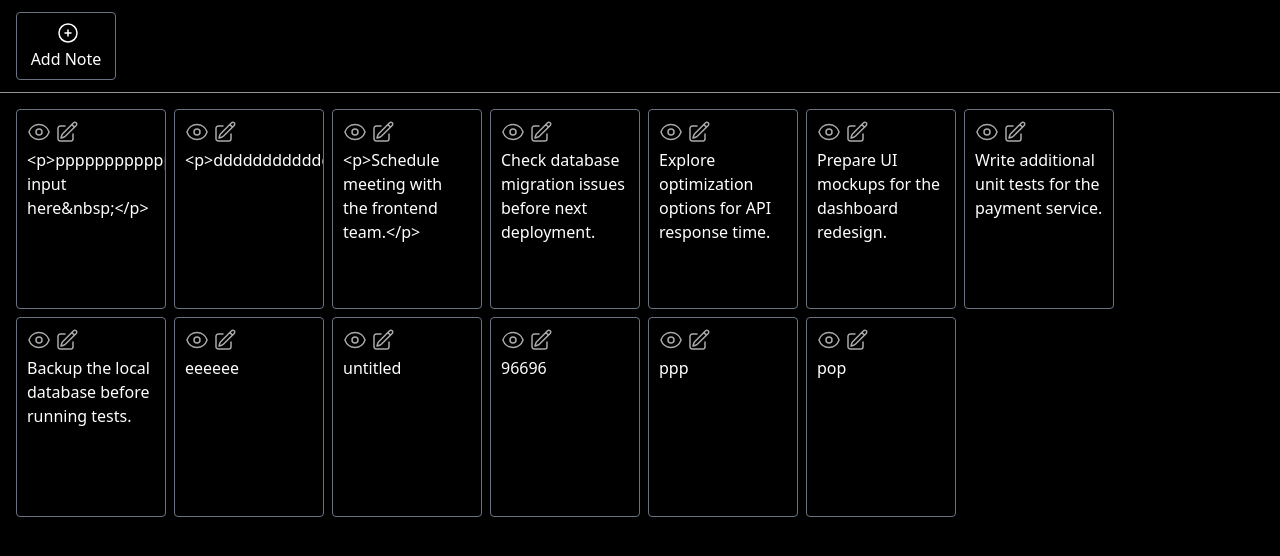
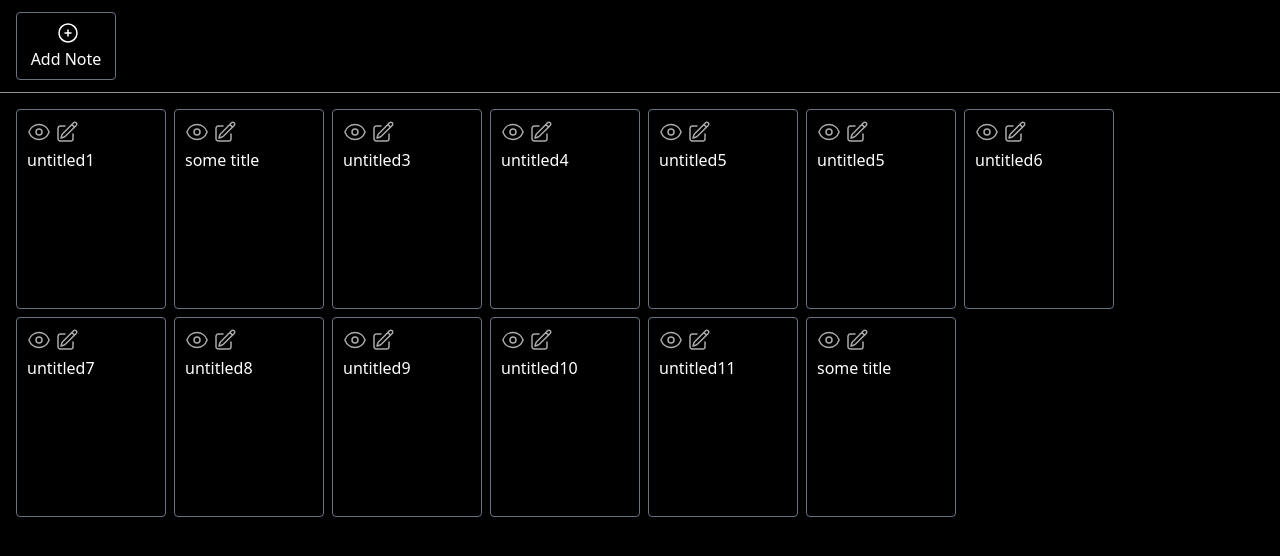
Before and after one commit to ahmedsalama0/insight-board, a Next.js app: page /notes in a window 1280 px wide. Shown: the top 556 px of the page. Built offline with nearby package versions, Linux system fonts and the light colour scheme; data requests are answered from the project's data file; what @mui/material-nextjs would draw is missing.

Commit message:
snapshot - FormNoteEditProblem

```diff
--- a/app/tasks/models/types.model.tsx
+++ b/app/tasks/models/types.model.tsx
@@ -21,5 +21,6 @@ export type Status = 'todo' | 'in-progress' | 'done';
 
 export type Note = {
   id: Id;
+  title: string;
   content: string;
 };
--- a/app/ui/components/FormNoteEdit.tsx
+++ b/app/ui/components/FormNoteEdit.tsx
@@ -11,7 +11,6 @@ import PenIcon from '../icons/PenIcon';
 import { Note } from '@/app/tasks/models/types.model';
 import { useNotesUpdateData } from '@/app/hooks/useNotesData';
 import { inputDebounce } from '@/app/utilities/inputDebounce';
-import { Tiptab } from './Tiptap';
 import { Editor } from '@tinymce/tinymce-react';
 
 export default function FormNoteEdit({ note }: { note: Note }) {
@@ -22,8 +21,7 @@ export default function FormNoteEdit({ note }: { note: Note }) {
   } = useNotesUpdateData();
 
   const [open, setOpen] = React.useState(false);
-  const [inputChanged, setInputChanged] = React.useState<boolean>(false);
-  const [dirty, setDirty] = React.useState(false);
+  const inputTitle = React.useRef<any>(null);
   const editorRef = React.useRef<any>(null);
 
   const handleClickOpen = () => {
@@ -35,11 +33,14 @@ export default function FormNoteEdit({ note }: { note: Note }) {
   };
 
   function onInputChange(value: any) {
+    // console.log(value);
     const newNote = {
       id: note.id,
+      title: 'some title',
       content: value,
     };
-    //console.log(newNote);
+    console.log(inputTitle.current);
+    console.log(newNote);
     updateNoteContentMutate(newNote);
   }
 
@@ -85,9 +86,24 @@ export default function FormNoteEdit({ note }: { note: Note }) {
               //onChange={onInputChange}
               onChange={inputDebounce(onInputChange)}
             /> */}
+            <TextField
+              autoFocus
+              required
+              margin="dense"
+              id="title"
+              name="title"
+              label="Title"
+              type="text"
+              fullWidth
+              variant="standard"
+              sx={{ marginBottom: '10px' }}
+              defaultValue={note?.title}
+              //onChange={onInputChange}
+              ref={inputTitle}
+            />
             <Editor
               id="editor"
-              initialValue={note.content}
+              initialValue={note?.content}
               onInit={(_evt, editor) => {
                 editorRef.current = editor;
               }}
--- a/app/ui/components/FormNoteView.tsx
+++ b/app/ui/components/FormNoteView.tsx
@@ -12,9 +12,11 @@ import PenIcon from '../icons/PenIcon';
 import { Note } from '@/app/tasks/models/types.model';
 import { useNotesUpdateData } from '@/app/hooks/useNotesData';
 import { ViewIcon } from '../icons/ViewIcon';
+import { Editor } from '@tinymce/tinymce-react';
 
 export default function FormNoteView({ note }: { note: Note }) {
   const [open, setOpen] = React.useState(false);
+  const editorRef = React.useRef<any>(null);
 
   const handleClickOpen = () => {
     setOpen(true);
@@ -54,18 +56,37 @@ export default function FormNoteView({ note }: { note: Note }) {
           <form onSubmit={handleSubmit} id="subscription-form">
             <TextField
               margin="dense"
-              id="content"
-              name="content"
-              label="Content"
+              id="title"
+              name="title"
+              label="Title"
               type="text"
               fullWidth
               variant="standard"
               sx={{ marginBottom: '10px' }}
-              value={note?.content}
+              value={note?.title}
               slotProps={{
                 input: {
                   readOnly: true,
                 },
+              }}
+            />
+            <Editor
+              id="editor"
+              initialValue={note?.content}
+              onInit={(_evt, editor) => {
+                editorRef.current = editor;
+              }}
+              disabled
+              readonly
+              apiKey="7179zvyqsfev6w107oa1uy6m3uhw8nzv68nbddz6gbw4d59t"
+              init={{
+                height: 500,
+                plugins: 'lists link image table code help wordcount',
+                toolbar:
+                  'undo redo | formatselect | bold italic emoticons | alignleft aligncenter alignright alignjustify | bullist numlist outdent indent',
+                //skin: 'oxide-dark',
+                //content_css: 'dark',
+                menubar: 'file edit view',
               }}
             />
           </form>
--- a/app/ui/components/NoteCard.tsx
+++ b/app/ui/components/NoteCard.tsx
@@ -10,7 +10,7 @@ export default function NoteCard({ note }: { note: Note }) {
         <FormNoteView note={note} />
         <FormNoteEdit note={note} />
       </div>
-      <div className="">{note?.content}</div>
+      <div className="">{note?.title}</div>
     </div>
   );
 }
--- a/app/utilities/helpers.ts
+++ b/app/utilities/helpers.ts
@@ -5,6 +5,7 @@ import { generateId } from '../tasks/page';
 export function createNote(): Note {
   return {
     id: generateId(),
-    content: 'untitled',
+    title: 'untitled',
+    content: '',
   };
 }
--- a/db.json
+++ b/db.json
@@ -114,55 +114,68 @@
   "notes": [
     {
       "id": "1",
+      "title": "untitled1",
       "content": "<p>pppppppppppppppppppppppppppppppsome input here&nbsp;</p>"
     },
     {
       "id": "2",
-      "content": "<p>ddddddddddddssssss</p>"
+      "title": "some title",
+      "content": "<p>phpxd</p>"
     },
     {
       "id": "3",
+      "title": "untitled3",
       "content": "<p>Schedule meeting with the frontend team.</p>"
     },
     {
       "id": "4",
+      "title": "untitled4",
       "content": "Check database migration issues before next deployment.   "
     },
     {
       "id": "5",
+      "title": "untitled5",
       "content": "Explore optimization options for API response time."
     },
     {
       "id": "6",
+      "title": "untitled5",
       "content": "Prepare UI mockups for the dashboard redesign."
     },
     {
       "id": "7",
+      "title": "untitled6",
       "content": "Write additional unit tests for the payment service."
     },
     {
       "id": "8",
+      "title": "untitled7",
       "content": "Backup the local database before running tests."
     },
     {
       "id": "9",
+      "title": "untitled8",
       "content": "eeeeee"
     },
     {
       "id": "63735",
+      "title": "untitled9",
       "content": "untitled"
     },
     {
       "id": "69423",
+      "title": "untitled10",
       "content": "96696"
     },
     {
       "id": "13607",
+      "title": "untitled11",
       "content": "ppp"
     },
     {
       "id": "23068",
-      "content": "pop"
+      "title": "some title",
+      "content": "<p>pophhhhhhhh</p>"
     }
   ],
   "users": []
```
